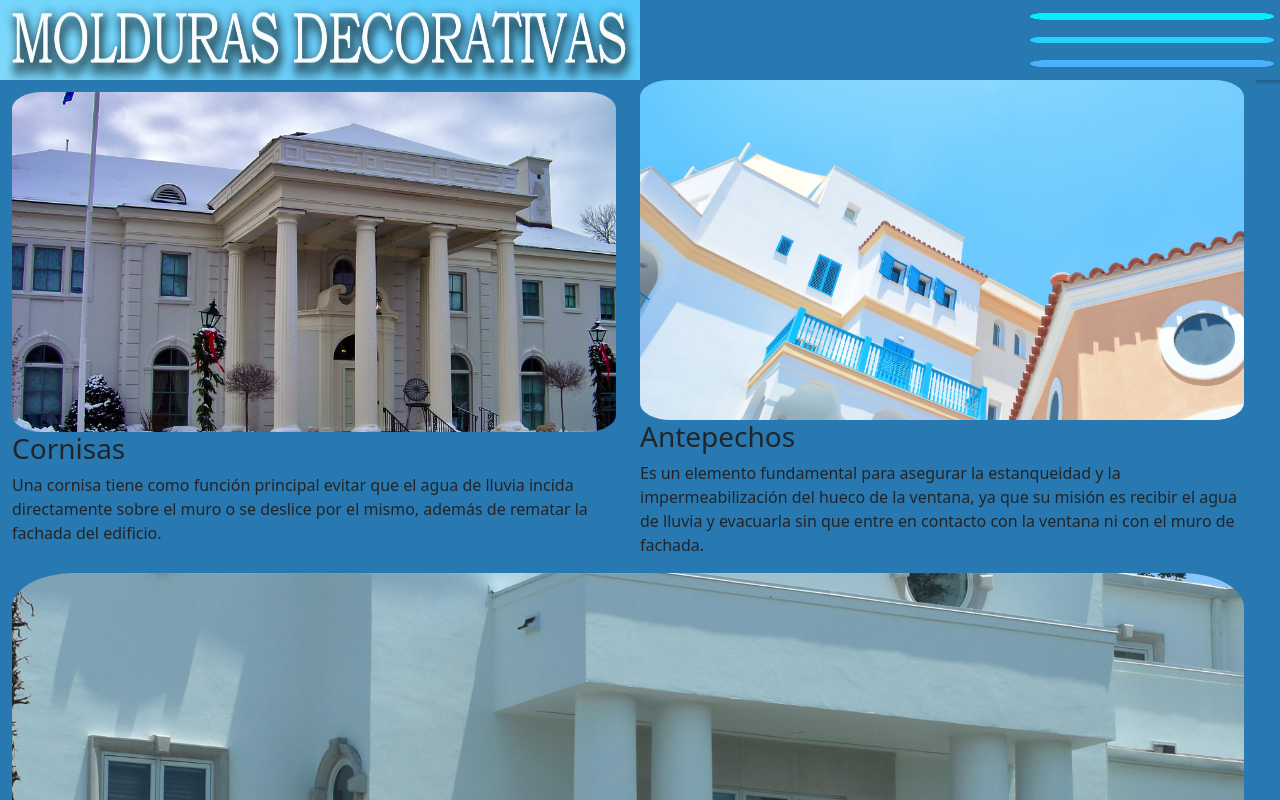
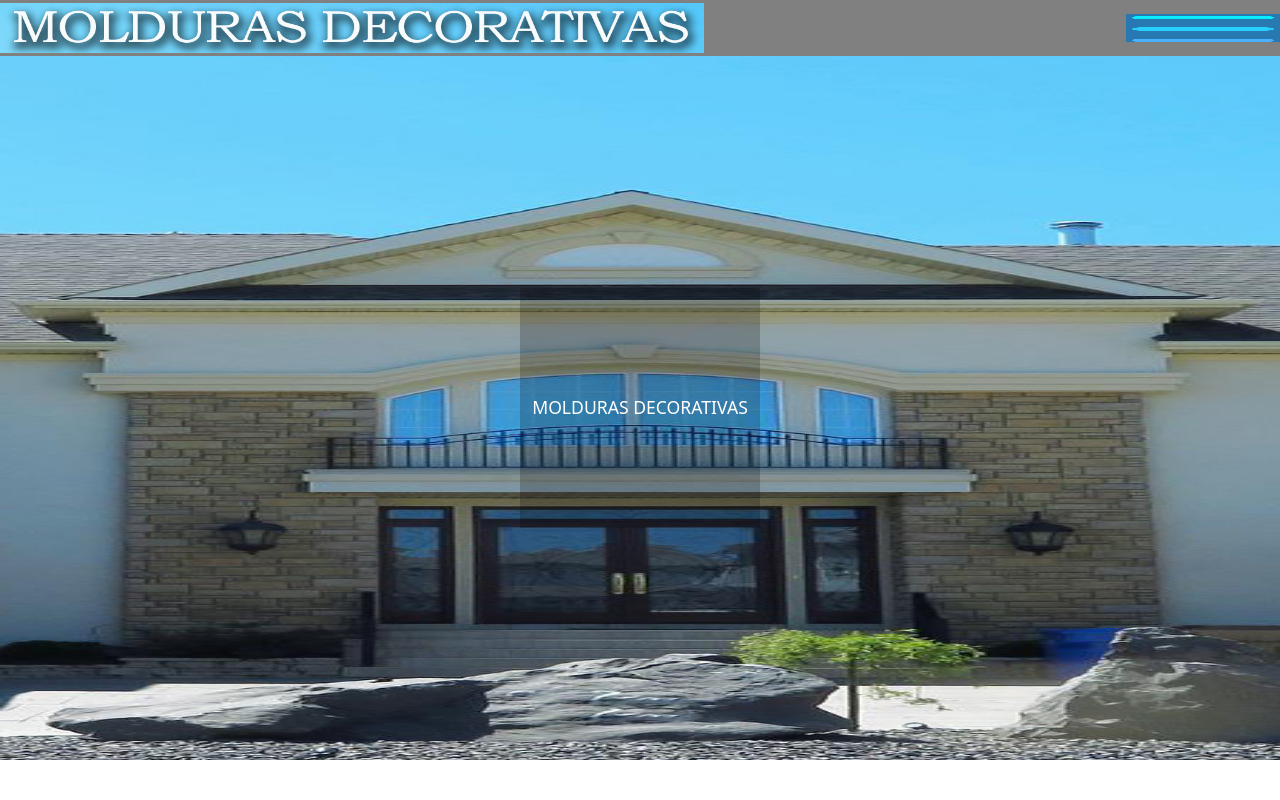
Before and after one commit to AdriCuello/ProyectoMolduras, a plain HTML site: page index.html in a window 1280 px wide. Shown: the top 800 px of the page. Drawn offline with nearby package versions, Linux system fonts and the light colour scheme.

Commit message:
ver banner

```diff
--- a/index.html
+++ b/index.html
@@ -2,19 +2,19 @@
 <html lang="en">
   <head>
     <meta charset="utf-8">
-    <meta name="viewport" content="width=device-width, initial-scale=1">
     <link href="https://cdn.jsdelivr.net/npm/bootstrap@5.2.0-beta1/dist/css/bootstrap.min.css" rel="stylesheet" integrity="sha384-0evHe/X+R7YkIZDRvuzKMRqM+OrBnVFBL6DOitfPri4tjfHxaWutUpFmBp4vmVor" crossorigin="anonymous">
     <link rel="stylesheet" href="./public/css/estilos.css">
     <link rel="preconnect" href="https://fonts.googleapis.com">
     <link rel="preconnect" href="https://fonts.gstatic.com" crossorigin>
     <link href="https://fonts.googleapis.com/css2?family=Merriweather:ital@1&display=swap" rel="stylesheet">
+    <meta name="viewport" content="width=device-width, initial-scale=1">
     <title>Molduras Decorativas</title>
   </head>
   <body>
       <header>
         <!-- imagen -->
         <div class="header__logo">
-            <img src="./public/img/LOGO.jpg" alt="NotFound">
+            <img src="./public/img/LOGO.jpg" alt="imagenlogo">
         </div>
         <!-- Boton para menu1> -->
         <button class="header_icono" type="button" name="button">
@@ -29,11 +29,39 @@
           </ul>
         </nav>
       </header>
-      <section>
-
+      <section id=banner>
+        <div class="banner__carousel" data-bs-ride="true">
+          <div class="carousel-indicators">
+            <button type="button" data-bs-target="#carouselExampleIndicators" data-bs-slide-to="0" class="active" aria-current="true" aria-label="Slide 1"></button>
+            <button type="button" data-bs-target="#carouselExampleIndicators" data-bs-slide-to="1" aria-label="Slide 2"></button>
+            <button type="button" data-bs-target="#carouselExampleIndicators" data-bs-slide-to="2" aria-label="Slide 3"></button>
+          </div>
+          <div class="carousel-inner">
+            <div class="carousel-item active">
+              <img src="..." class="d-block w-100" alt="...">
+            </div>
+            <div class="carousel-item">
+              <img src="..." class="d-block w-100" alt="...">
+            </div>
+            <div class="carousel-item">
+              <img src="..." class="d-block w-100" alt="...">
+            </div>
+          </div>
+          <button class="carousel-control-prev" type="button" data-bs-target="#carouselExampleIndicators" data-bs-slide="prev">
+            <span class="carousel-control-prev-icon" aria-hidden="true"></span>
+            <span class="visually-hidden">Previous</span>
+          </button>
+          <button class="carousel-control-next" type="button" data-bs-target="#carouselExampleIndicators" data-bs-slide="next">
+            <span class="carousel-control-next-icon" aria-hidden="true"></span>
+            <span class="visually-hidden">Next</span>
+          </button>
+        </div>
+        <div class="banner__titulo">
+          <img src="./public/img/imafoncel.jpg" alt="imagendefondoprincipalcelu">
+          <h1>MOLDURAS DECORATIVAS</h1>
+        </div>
       </section>
       <main class="container-fluid">
-
         <section class="row">
             <div class="col-6">
               <div class="cornisas">
@@ -60,10 +88,10 @@
           </div>
         </section>
       </main>
-      <script src="https://cdn.jsdelivr.net/npm/bootstrap@5.2.0-beta1/dist/js/bootstrap.bundle.min.js" integrity="sha384-pprn3073KE6tl6bjs2QrFaJGz5/SUsLqktiwsUTF55Jfv3qYSDhgCecCxMW52nD2" crossorigin="anonymous"></script>
       <footer>
 
       </footer>
+      <script src="https://cdn.jsdelivr.net/npm/bootstrap@5.2.0-beta1/dist/js/bootstrap.bundle.min.js" integrity="sha384-pprn3073KE6tl6bjs2QrFaJGz5/SUsLqktiwsUTF55Jfv3qYSDhgCecCxMW52nD2" crossorigin="anonymous"></script>
       <script src="./public/js/main.js"></script>
   </body>
 
--- a/public/css/estilos.css
+++ b/public/css/estilos.css
@@ -6,7 +6,6 @@ html{
 
 body{
   margin: 0;
-  background-color: rgb(40, 121, 177);
 }
 
 *{
@@ -26,25 +25,26 @@ header{
   align-items: center;
   justify-content: space-between;
   flex-wrap: wrap;
-  height: 10vh;
+  height: 7vh;
   width: 100%;
-  background-color: rgb(40, 121, 177);
+  background-color: grey;
   box-shadow: 2px 2px 2px 1px rgba(0, 0, 0, 0.2);
 }
 
-
+/* no realiza border radius */
 .header__logo{
   display: flex;
   align-items: center;
   justify-content: center;
-  height: 100%;
-  width: 50%;
+  border-radius: 5%;
+  height: 90%;
+  width: 55%;
 
 }
 
 .header_icono{
-  height: 70%;
-  width: 20%;
+  height: 50%;
+  width: 12%;
   background-color: rgb(40, 121, 177);
   border: 0;
 
@@ -123,3 +123,51 @@ section{
   border-radius: 5%;
 
 }
+
+#banner{
+background-color: red;
+width: 100%;
+height: 88vh;
+display: flex;
+align-items: center;
+align-content: center;
+justify-content: center;
+}
+
+.banner__titulo{
+  width: 100%;
+  height: 100%;
+  background-color: rgb(120, 140, 140);
+  display: flex;
+  align-items: center;
+  align-content: center;
+  justify-content: center;
+  position: relative;
+}
+
+.banner__titulo h1{
+  background-color: rgba(0, 0, 0, 0.2);(140, 140, 140);
+  color: white;
+  position: absolute;
+  display: flex;
+  align-items: center;
+  align-content: center;
+  justify-content: center;
+  font-size: 1.1rem;
+  margin: auto;
+  height: 30vh;
+  width: 30vh;
+}
+
+
+
+/* SoloPC */
+
+.banner__carousel{
+  display: none;
+}
+/* no por el momento */
+.container-fluid{
+  display: none;
+
+}
```
Also changed, not shown: public/img/imafoncel.jpg (added).
